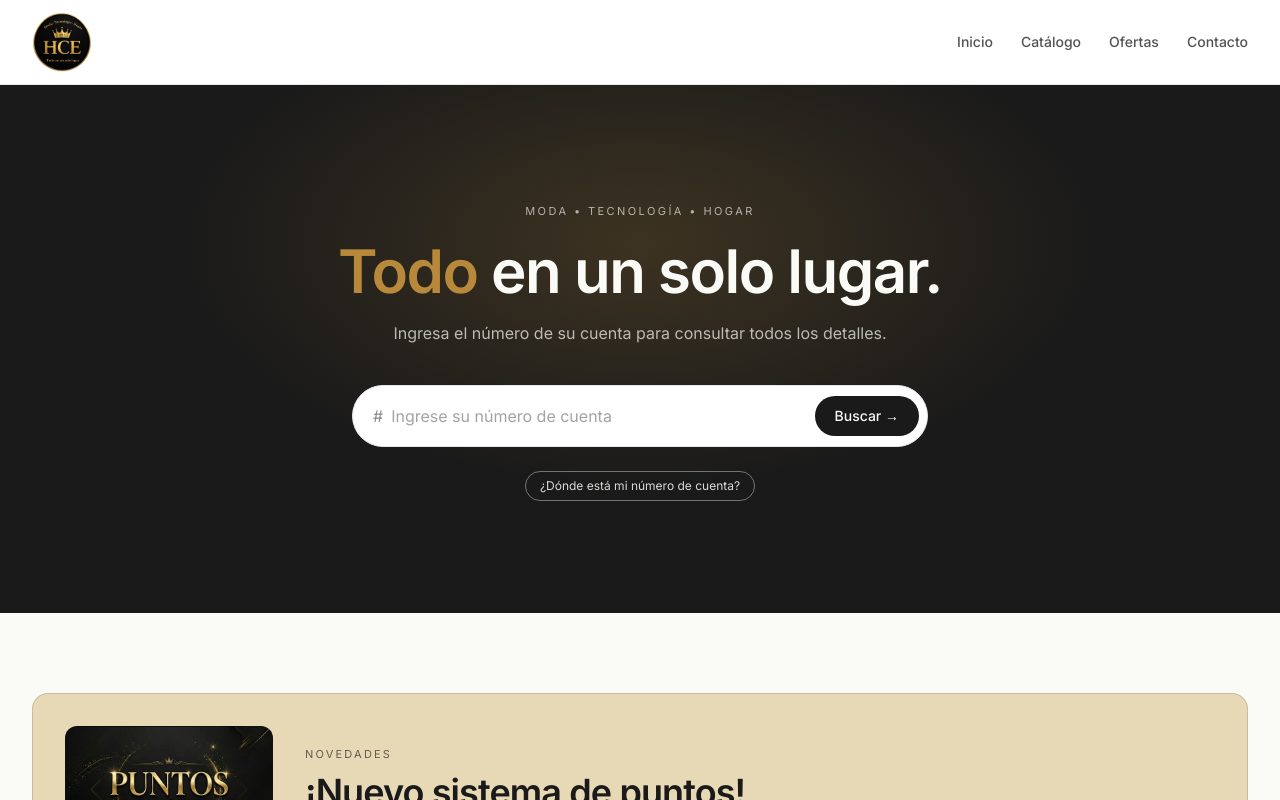
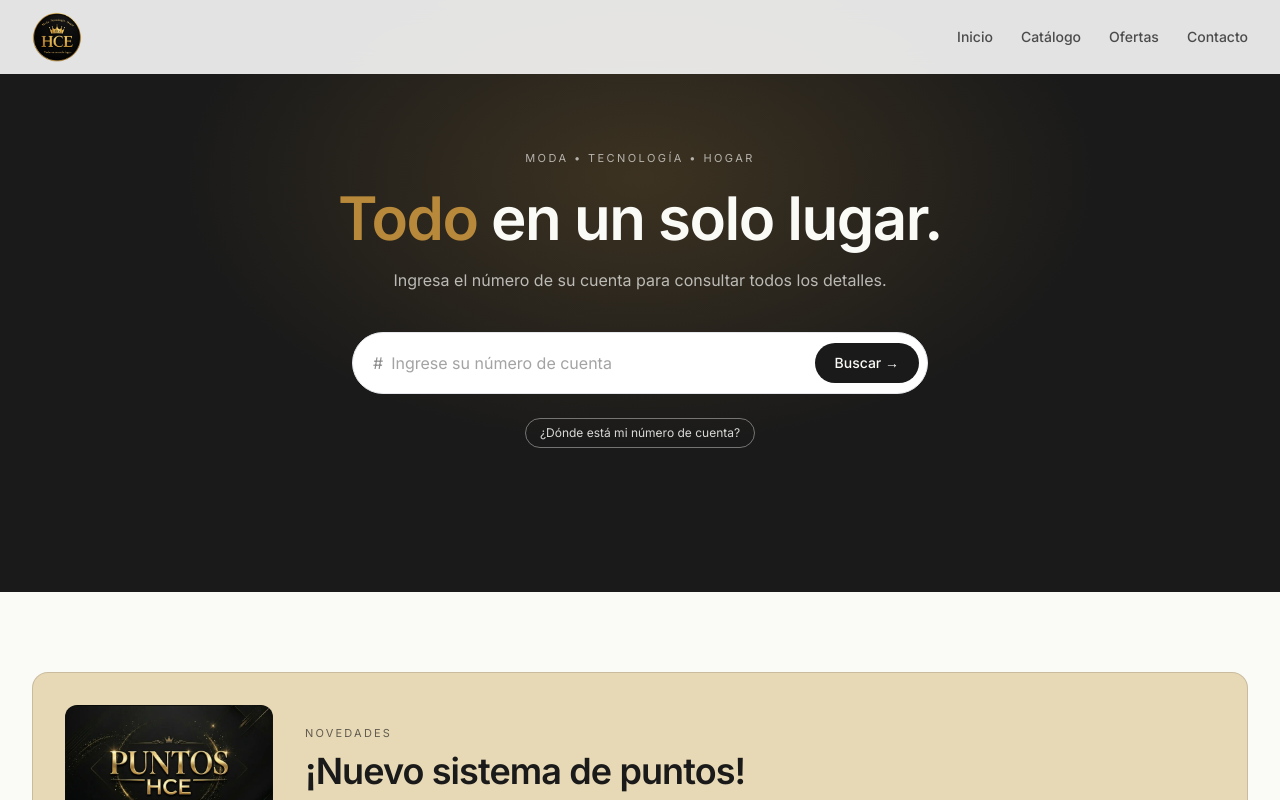
Before and after one commit to sistemakim/clienteskym, a Next.js app: page / in a window 1280 px wide. Shown: the top 800 px of the page. Built offline with nearby package versions, Linux system fonts and the light colour scheme.

Commit message:
refactor navbar opacities

```diff
--- a/src/app/cuenta/[cuenta]/page.tsx
+++ b/src/app/cuenta/[cuenta]/page.tsx
@@ -34,7 +34,7 @@ export default async function Cuenta({ params }: { params: Promise<{ cuenta: str
     }
 
     return (
-        <div className='bg-paper p-5'>
+        <div className='bg-paper p-5 pt-24'>
             <Search
                 styleVariant='compact'
             />
--- a/src/components/home/Header.tsx
+++ b/src/components/home/Header.tsx
@@ -3,7 +3,13 @@
 import Link from 'next/link';
 import Image from 'next/image'
 import { Disclosure, DisclosureButton, DisclosurePanel } from '@headlessui/react';
-import { AnimatePresence, motion } from 'framer-motion';
+import {
+  AnimatePresence,
+  motion,
+  useMotionTemplate,
+  useScroll,
+  useTransform,
+} from 'framer-motion';
 import { useEffect, useState } from 'react';
 import { createPortal } from 'react-dom';
 import { EASE } from '../motion/motion-tokens';
@@ -132,20 +138,30 @@ function MobileDrawer({ open, onClose }: { open: boolean; onClose: () => void })
 }
 
 export default function Header() {
+  const { scrollY } = useScroll();
+  const bgAlpha = useTransform(scrollY, [0, 80], [0.88, 0.55], { clamp: true });
+  const shadowAlpha = useTransform(scrollY, [0, 80], [0, 0.25], { clamp: true });
+  const backgroundColor = useMotionTemplate`rgba(255, 255, 255, ${bgAlpha})`;
+  const boxShadow = useMotionTemplate`0 4px 24px -12px rgba(26, 26, 26, ${shadowAlpha})`;
+
   return (
     <Disclosure
       as="header"
-      className="sticky top-0 z-50 border-b border-ink/10 bg-white/65 backdrop-blur"
+      className="fixed inset-x-0 top-0 z-50"
     >
       {({ open, close }) => (
         <>
-          <div className="mx-auto flex md:justify-between items-center gap-6 px-5 py-3 sm:px-8">
+          <motion.div
+            style={{ backgroundColor, boxShadow }}
+            className="w-full backdrop-blur-md"
+          >
+            <div className="mx-auto flex max-w-7xl items-center gap-6 px-5 py-3 sm:px-8 md:justify-between">
             <Link href="/" className="flex items-center gap-3">
               <Image
                 src="/logo.webp"
                 alt="HCE logo"
-                width={60}
-                height={60}
+                width={50}
+                height={50}
               />
             </Link>
 
@@ -169,7 +185,8 @@ export default function Header() {
                 <MenuIcon open={open} />
               </DisclosureButton>
             </div>
-          </div>
+            </div>
+          </motion.div>
 
           <DisclosurePanel static as="div" className="hidden" />
           <MobileDrawer open={open} onClose={close} />
--- a/src/components/home/HeroSearch.tsx
+++ b/src/components/home/HeroSearch.tsx
@@ -26,7 +26,7 @@ export default function HeroSearch() {
 
       <StaggerParent
         onMount
-        className="mx-auto max-w-4xl px-5 py-20 text-center sm:px-8 sm:py-28"
+        className="mx-auto max-w-4xl px-5 py-32 text-center sm:px-8 sm:py-36"
       >
         <StaggerItem>
           <span className="text-[11px] uppercase tracking-[0.22em] text-paper/65">
```
